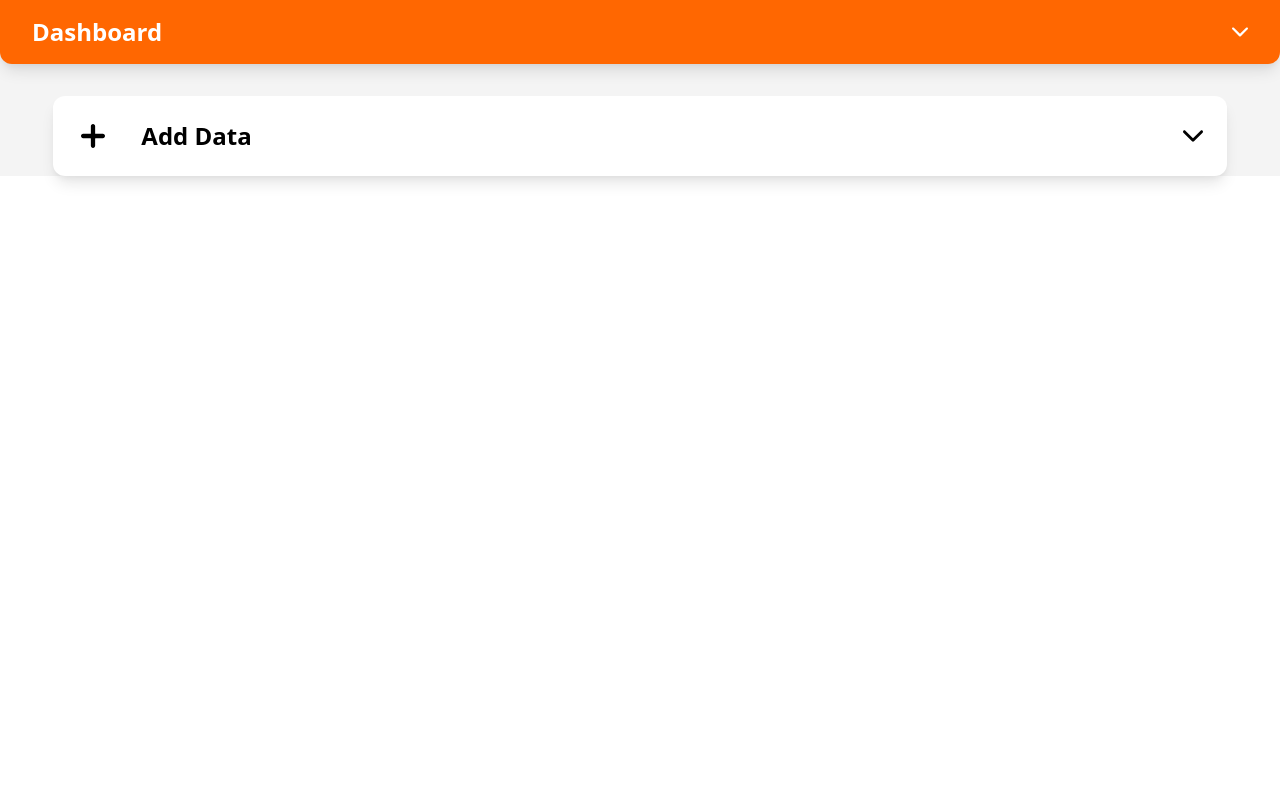
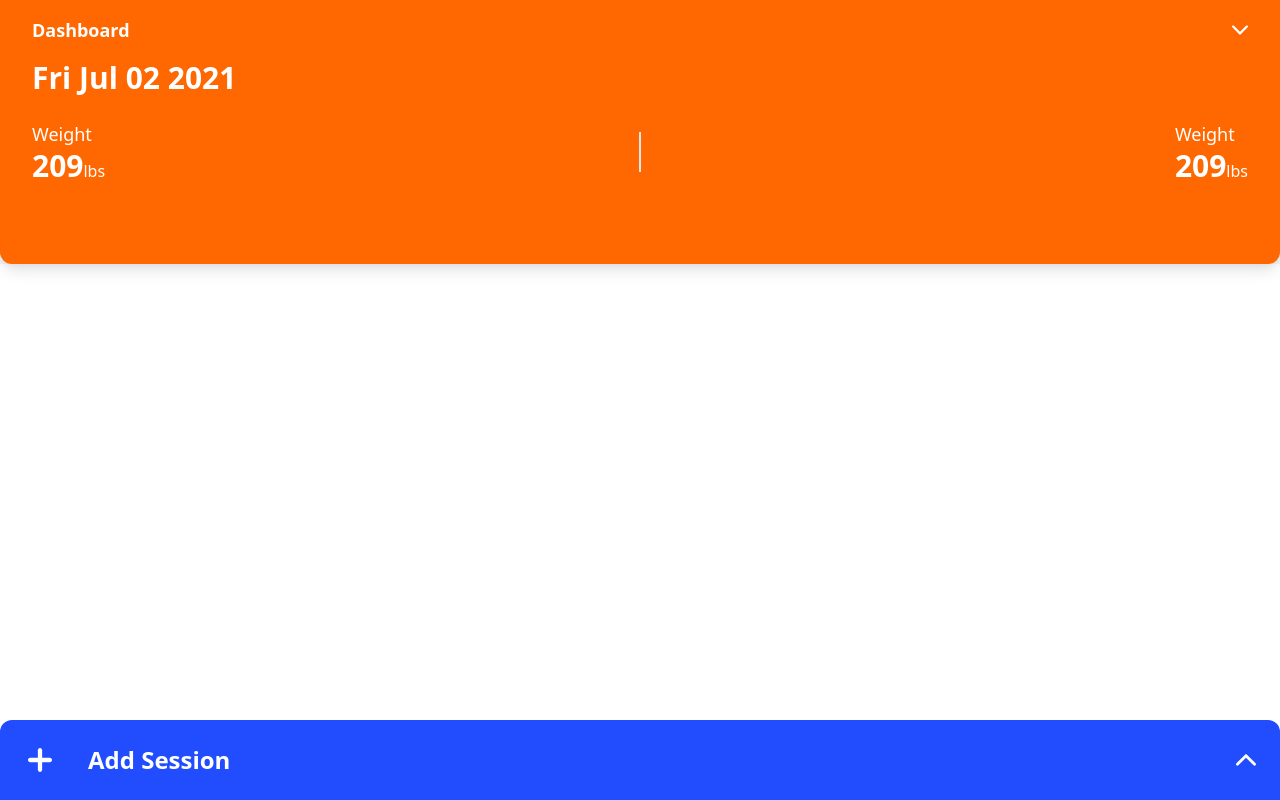
Before and after one commit to LukeSutor/workout-tracker, a React (Create React App) app: page /#/dashboard in a window 1280 px wide. Built offline with nearby package versions, Linux system fonts and the light colour scheme; sample sign-in values are in the browser's storage.

Commit message:
new dashboard design

```diff
--- a/src/components/AddWorkout.tsx
+++ b/src/components/AddWorkout.tsx
@@ -1,6 +1,6 @@
 import React, { useState } from 'react'
 import plus from './images/plus.svg'
-import downArrow from './images/black_downArrow.svg'
+import downArrow from './images/downArrow.svg'
 
 interface Workout {
   Date: number;
@@ -65,29 +65,30 @@ export default function AddWorkout(props) {
   }
 
   return (
-    <div className={`w-11/12 mx-auto bg-white my-8 shadow-lg rounded-xl ${expanded && "pb-6"}`}>
+    <div className={`w-screen mx-auto text-white bg-blue shadow-lg rounded-t-xl ${expanded && "pb-8"}`}>
       <div onClick={() => setExpanded(!expanded)} className="flex flex-row py-6">
         <img src={plus} alt="" className="w-8 px-1 transform ml-6" />
-        <p className="text-2xl font-bold ml-8">Add Data</p>
-        <img src={downArrow} alt="" className={`w-5 ml-auto mr-6 ${expanded ? "transform rotate-180" : ""}`} />
+        <p className="text-2xl font-bold ml-8">Add Session</p>
+        <img src={downArrow} alt="" className={`w-5 ml-auto mr-6 ${expanded ? "" : "transform rotate-180"}`} />
       </div>
       {expanded &&
         <div className="px-6">
+          <div className="relative bg-blue-light text-xl font-bold pl-4 py-2 mb-6 mt-2 rounded-lg" onClick={() => setSelectorOpen(!selectorOpen)}>
+            {selection !== "" ? `${selection}` : "Select Type"}
+            <div className={`absolute z-10 top-full max-h-32 overflow-scroll flex flex-col bg-blue-light text-white px-4 py-2 whitespace-nowrap rounded-lg ring-1 ring-black ring-opacity-5 ${selectorOpen ? "" : "hidden"}`}>{listedTypes}</div>
+          </div>
           <form className={`flex flex-row pb-4 ${selection === "Bodyweight" ? "" : "justify-between"}`}>
             <div className="w-5/12">
               <label className="text-sm">Weight</label>
-              <input type="number" id="weight-input" className="w-full border-b border-black focus:outline-none" />
+              <input type="number" id="weight-input" className="w-full border-b-2 border-white focus:outline-none bg-blue" />
             </div>
             {selection !== "Bodyweight" &&
               <div className="w-5/12">
                 <label className="text-sm">Reps</label>
-                <input type="number" id="reps-input" className="w-full border-b border-black focus:outline-none" />
+                <input type="number" id="reps-input" className="w-full border-b-2 border-white focus:outline-none bg-blue" />
               </div>
             }
           </form>
-          <div className="relative bg-gray-100 text-xl font-bold pl-4 py-2 rounded-lg" onClick={() => setSelectorOpen(!selectorOpen)}>{selection !== "" ? `${selection}` : "Select Type"}
-            <div className={`absolute z-10 top-full flex flex-col bg-gray-50 text-black px-4 py-2 whitespace-nowrap rounded-lg ring-1 ring-black ring-opacity-5 ${selectorOpen ? "" : "hidden"}`}>{listedTypes}</div>
-          </div>
           <button onClick={e => handleSubmit(e)} className="w-full mt-6 bg-orange text-xl text-white font-bold pl-4 py-2 rounded-lg focus:outline-none">Add</button>
         </div>
       }
--- a/src/components/Dashboard.tsx
+++ b/src/components/Dashboard.tsx
@@ -1,25 +1,9 @@
-import React, { useState, useEffect } from 'react'
-import downArrow from './images/downArrow.svg'
+import React, { useEffect } from 'react'
+import Header from './Header'
 import Workout from './Workout'
 import AddWorkout from './AddWorkout'
 
 export default function Dashboard(props) {
-
-  const [profileOpen, setProfileOpen] = useState(false)
-
-  function logout(e) {
-    e.preventDefault()
-
-    localStorage.clear()
-    props.setProfile({
-      Email: "",
-      Username: "",
-      Password: "",
-      Types: ""
-    })
-    props.history.push('/login')
-  }
-
 
   useEffect(() => {
     if (props.profile?.Username === "") {
@@ -58,24 +42,16 @@ export default function Dashboard(props) {
 
   let types: string[] = props.profile?.Types.split(',')
   const listedTypes = types?.map((type) =>
-    <Workout key={data} data={data} type={type} />
+    <Workout key={Math.random()} data={data} type={type} />
   );
 
   return (
     <div>
-      <div className="flex flex-row justify-between bg-orange px-8 py-4 rounded-b-xl text-white shadow-lg">
-        <h1 className="text-2xl font-bold">Dashboard</h1>
-        <div onClick={() => setProfileOpen(!profileOpen)}
-          className="relative text-lg hover:text-gray-200 focus:outline-none inline-flex">{props.profile?.Username}
-          <img className={`w-6 my-auto ${profileOpen ? "pr-2 transform rotate-180" : "pl-2"}`} src={downArrow} alt="" />
-          <div className={`absolute top-full flex flex-col bg-gray-50 text-black px-4 py-2 whitespace-nowrap rounded-lg ring-1 ring-black ring-opacity-5 ${profileOpen ? "" : "hidden"}`}>
-            <button onClick={e => logout(e)} className="mr-auto">Log out</button>
-            <button onClick={() => props.history.push('/editprofile')} className="mr-auto">Edit Profile</button>
-          </div>
-        </div>
+      <Header {...props} data={data} profile={props.profile} />
+      <div className="-mt-10">{listedTypes}</div>
+      <div className="fixed z-20 bottom-0">
+        <AddWorkout types={types} profile={props.profile} />
       </div>
-      <AddWorkout types={types} profile={props.profile} />
-      <div>{listedTypes}</div>
     </div>
   )
 }
--- a/src/components/EditProfile.tsx
+++ b/src/components/EditProfile.tsx
@@ -81,6 +81,8 @@ export default function EditProfile(props) {
       .catch((error) => {
         console.log(error);
       });
+
+      props.history.push('/dashboard')
   }
 
   return (
--- /dev/null
+++ b/src/components/Header.tsx
@@ -0,0 +1,64 @@
+import React, { useState } from 'react'
+import downArrow from './images/downArrow.svg'
+
+export default function Header(props) {
+
+  const [profileOpen, setProfileOpen] = useState(false)
+
+  let today = new Date()
+
+  function logout(e) {
+    e.preventDefault()
+
+    localStorage.clear()
+    props.setProfile({
+      Email: "",
+      Username: "",
+      Password: "",
+      Types: ""
+    })
+    props.history.push('/login')
+  }
+
+  function getWeight(): string {
+    let weight = "-1"
+
+    props.data.forEach(datum => {
+      if (datum.Type === "Bodyweight") {
+        weight = datum.Weight
+      }
+    })
+
+    return weight
+  }
+
+  return (
+    <div className="bg-orange px-8 py-4 rounded-b-xl text-white shadow-lg">
+      <div className="flex flex-row justify-between">
+        <h1 className="text-lg font-semibold">Dashboard</h1>
+        <div onClick={() => setProfileOpen(!profileOpen)}
+          className="relative text-lg hover:text-gray-200 focus:outline-none inline-flex">{props.profile?.Username}
+          <img className={`w-6 my-auto ${profileOpen ? "pr-2 transform rotate-180" : "pl-2"}`} src={downArrow} alt="" />
+          <div className={`absolute top-full flex flex-col bg-gray-50 text-black px-4 py-2 whitespace-nowrap rounded-lg ring-1 ring-black ring-opacity-5 ${profileOpen ? "" : "hidden"}`}>
+            <button onClick={e => logout(e)} className="mr-auto">Log out</button>
+            <button onClick={() => props.history.push('/editprofile')} className="mr-auto">Edit Profile</button>
+          </div>
+        </div>
+      </div>
+      <p className="mt-4 mb-6 text-3xl font-bold">{today.toDateString()}</p>
+      <div className="flex flex-row justify-between mb-16">
+        <div>
+          <p className="text-lg font-thin">Weight</p>
+          <p className="text-3xl font-semibold">{getWeight() === "-1" ? "No data" : getWeight()}
+            <span className="text-base font-normal">lbs</span></p>
+        </div>
+        <div className="w-0.5 h-10 my-auto bg-gray-200" />
+        <div>
+          <p className="text-lg font-thin">Weight</p>
+          <p className="text-3xl font-semibold">{getWeight() === "-1" ? "No data" : getWeight()}
+            <span className="text-base font-normal">{getWeight() === "-1" ? "" : "lbs"}</span></p>
+        </div>
+      </div>
+    </div>
+  )
+}
--- a/src/components/Workout.tsx
+++ b/src/components/Workout.tsx
@@ -1,6 +1,7 @@
 import React, { useState } from 'react'
 import Graph from './Graph'
 import dumbbell from './images/dumbbell.svg'
+import scale from './images/scale.svg'
 import downArrow from './images/black_downArrow.svg'
 
 export default function Workout(props) {
@@ -41,25 +42,25 @@ export default function Workout(props) {
   }
 
   return (
-    <div className="w-11/12 mx-auto bg-white my-8 shadow-lg rounded-xl overflow-hidden">
+    <div className="w-11/12 mx-auto bg-white mb-8 shadow-lg rounded-xl overflow-hidden">
       <div onClick={() => setExpanded(!expanded)}  className="flex flex-row py-6">
-        <img src={dumbbell} alt="" className="w-8 transform -rotate-45 ml-6" />
+        <img src={props.type === "Bodyweight" ? scale : dumbbell} alt="" className={`w-8 ml-6 ${props.type === "Bodyweight" ? "px-0.5" : "transform -rotate-45"}`} />
         <p className="text-2xl font-bold ml-8">{props.type}</p>
         <img src={downArrow} alt="" className={`w-5 ml-auto mr-6 ${expanded ? "transform rotate-180" : ""}`} />
       </div>
       {expanded &&
         <>
           <Graph data={props.data} type={props.type} />
-          <div className="flex flex-row justify-evenly">
+          <div className="flex flex-row justify-evenly mt-4">
             {!isNaN(calcMax()) &&
-              <div className="w-2/5 border border-black rounded-lg mb-6">
-                <p className="text-md text-gray-500 pl-2 pt-1">1 Rep Max:</p>
-                <p className="text-2xl text-center font-bold py-2">{calcMax()}</p>
+              <div className="w-2/5 border border-black text-center rounded-lg mb-6">
+                <p className="text-2xl font-bold pt-1">{calcMax()}</p>
+                <p className="text-md text-gray-500 pl-2 pb-2">1 Rep Max</p>
               </div>}
             {!isNaN(calcPBW()) &&
-              <div className="w-2/5 border border-black rounded-lg mb-6">
-                <p className="text-md text-gray-500 pl-2 pt-1">% Bodyweight</p>
-                <p className="text-2xl text-center font-bold py-2">{calcPBW()}%</p>
+              <div className="w-2/5 border border-black text-center rounded-lg mb-6">
+                <p className="text-2xl  font-bold pt-1">{calcPBW()}%</p>
+                <p className="text-md text-gray-500 pl-2 pb-2">% Bodyweight</p>
               </div>}
           </div>
         </>
--- a/tailwind.config.js
+++ b/tailwind.config.js
@@ -7,6 +7,8 @@ module.exports = {
     extend: {
       colors: {
         'orange': '#FF6701',
+        'blue': '#214dff',
+        'blue-light': '#4066ff',
         'background': '#F4F4F4'
       }
     },
```
Also changed, not shown: src/components/Graph.tsx (+13 -12 lines), src/components/images/plus.svg, src/components/images/scale.svg (added).
